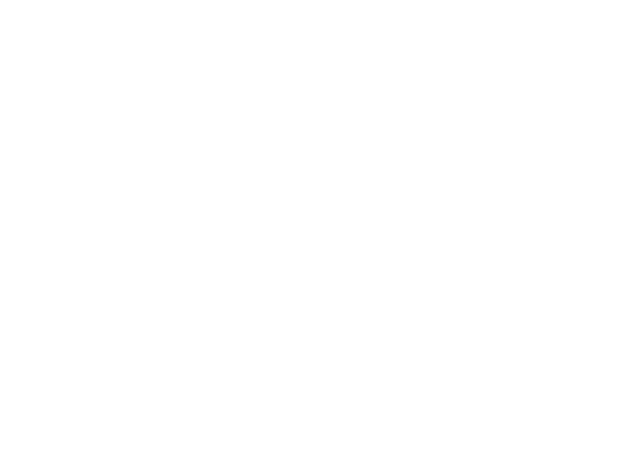
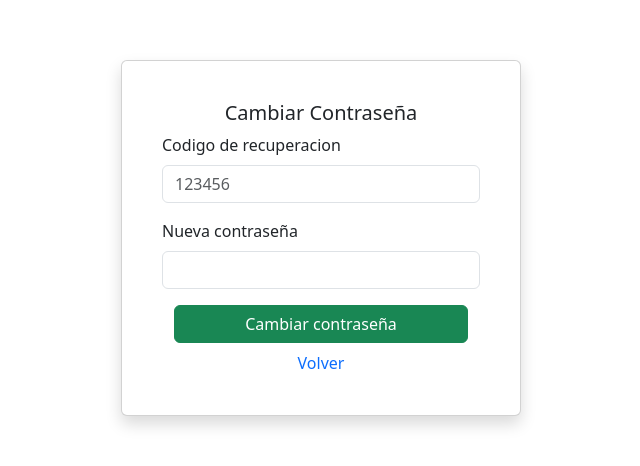
Before and after one commit to franjavi96a/Client_Login_PERN, a React (Vite) app: page /recover-password in a window 1280 px wide. Before the commit this address had no page. Shown: the part 162-628 px from the top of the page, without its empty margins (319-959 px from the left). Built offline with nearby package versions, Linux system fonts and the light colour scheme.

Commit message:
feature/recueperar contrseña por codigo de seguridad

```diff
--- a/src/App.jsx
+++ b/src/App.jsx
@@ -4,6 +4,8 @@
 import Register from "./components/Register";
 import DashboardAdmin from "./components/DashboardAdmin";
 import DashboardEmpleado from "./components/DashboardEmpleado";
+import ResetPassword from "./components/ResetPassword";
+import RecoverPassword from "./components/RecoverPassword";
 
 function App() {
   return (
@@ -13,6 +15,8 @@
         <Route path="/register" element={<Register />} />
         <Route path="/dashboardAdmin" element={<DashboardAdmin />} />
         <Route path="/dashboardEmpleado" element={<DashboardEmpleado />} />
+        <Route path="/reset-password" element={<ResetPassword />} />
+        <Route path="/recover-password" element={<RecoverPassword />} />
       </Routes>
     </Router>
   );
--- a/src/components/Login.jsx
+++ b/src/components/Login.jsx
@@ -44,7 +44,9 @@
     };
 
     return (
-        <div className="container mt-5">
+        <div className="container d-flex justify-content-center align-items-center" style={{ minHeight: '100vh', backgroundColor: '#f8f9fa' }}  >
+            <div className="card shadow p-4" style={{ maxWidth: '400px', width: '100%' }}>
+                <div className="card-body">
                     <h2>Login</h2>
                     {errorMessage && (
                         <div className="alert alert-danger" role="alert">
@@ -74,10 +76,16 @@
                                 required
                             />
                         </div>
-                <button type="submit" className="btn btn-primary" disabled={loading}>
+                        <div className="container d-flex flex-column align-items-center mt-3 gap-3">
+                            <button type="submit" className="btn btn-primary w-100" disabled={loading}>
                                 {loading ? 'Cargando...' : 'Login'}
                             </button>
+                            <a href="/reset-password" className="text-decoration-none">¿Olvidaste tu contraseña?</a>
+                        </div>
+
                     </form>
+                </div>
+            </div>
         </div>
     )
 }
--- /dev/null
+++ b/src/components/RecoverPassword.jsx
@@ -0,0 +1,75 @@
+import { useState } from 'react'
+import axios from 'axios';
+import { Link } from 'react-router-dom';
+
+export default function RecoverPassword() {
+
+    const [token, setToken] = useState('');
+    const [newPassword, setNewPassword] = useState('');
+    const [errorMessage, setErrorMessage] = useState('');
+    const [loading, setLoading] = useState(false);
+
+    const handleSubmit = async (e) => {
+        e.preventDefault();
+        setErrorMessage('');
+        setLoading(true);
+        try {
+            await axios.put(`${import.meta.env.VITE_API_URL}/reset-password`, { token, newPassword });
+            alert('Contraseña cambiada exitosamente');
+            setToken('');
+            setNewPassword('');
+            window.location.href = '/';
+        } catch (error) {
+            setErrorMessage('Error al cambiar la contraseña');
+            console.log(error);
+        } finally {
+            setLoading(false);
+        }
+    };
+
+    return (
+        <div className="container d-flex justify-content-center align-items-center" style={{ minHeight: '100vh' }}>
+            <div className="card shadow p-4" style={{ maxWidth: '400px', width: '100%' }}>
+                <div className="card-body">
+                    <h5 className="card-title text-center">Cambiar Contraseña</h5>
+                    {errorMessage && (
+
+                        <div className='alert alert-danger' role='alert'>{errorMessage}</div>
+
+                    )}
+                    <form onSubmit={handleSubmit}>
+                        <div className="mb-3">
+                            <label htmlFor="token" className="form-label">Codigo de recuperacion</label>
+                            <input
+                                type="text"
+                                className="form-control"
+                                id="token"
+                                placeholder='123456'
+                                onChange={(e) => setToken(e.target.value)}
+                                required />
+                        </div>
+                        <div className="mb-3">
+                            <label htmlFor="newPassword" className="form-label">Nueva contraseña</label>
+                            <input
+                                type="password"
+                                className="form-control"
+                                id="newPassword"
+                                onChange={(e) => setNewPassword(e.target.value)}
+                                required />
+                        </div>
+                        <div className="container d-flex flex-column align-items-center mt-2 gap-2">
+                            <button
+                                type="submit"
+                                className="btn btn-success w-100"
+                                disabled={loading}
+                            >
+                                {loading ? 'Cambiando contraseña...' : 'Cambiar contraseña'}
+                            </button>
+                            <a href="/" className="text-decoration-none">Volver</a>
+                        </div>
+                    </form>
+                </div>
+            </div>
+        </div >
+    )
+}
--- /dev/null
+++ b/src/components/ResetPassword.jsx
@@ -0,0 +1,58 @@
+import { useState } from 'react'
+import axios from 'axios'
+
+
+export default function ResetPassword() {
+
+    const [email, setEmail] = useState("");
+    const [errorMessage, setErrorMessage] = useState("");
+    const [loading, setLoading] = useState(false);
+
+
+    const handleSubmit = async (e) => {
+        e.preventDefault();
+        setErrorMessage('');
+        setLoading(true);
+        try {
+            await axios.post(import.meta.env.VITE_API_URL + '/recover-password', { email });
+            alert('Correo de recuperación enviado exitosamente');
+        } catch (error) {
+            setErrorMessage('Email no encontrado');
+            console.error(error);
+        } finally {
+            setLoading(false);
+        }
+    }
+
+    return (
+        <div className="container d-flex justify-content-center align-items-center" style={{ minHeight: '100vh' }}>
+            <div className="card shadow p-4" style={{ maxWidth: '400px', width: '100%' }}>
+                <div className="card-body">
+                    <h5 className="card-title text-center">Recuperar Contraseña</h5>
+                    {errorMessage && (
+                        <div className='alert alert-danger' role='alert'>{errorMessage}</div>
+                    )}
+                    <form onSubmit={handleSubmit}>
+                        <div className="mb-3">
+                            <label htmlFor="email" className="form-label">Email</label>
+                            <input type="email" className="form-control" id="email" placeholder="Introduce tu email" value={email} onChange={(e) => setEmail(e.target.value)} required />
+                        </div>
+                        <div className="container d-flex flex-column align-items-center mt-2 gap-2">
+                            <button type="submit" className="btn btn-primary w-100" disabled={loading}>
+                                {loading ? 'Enviando...' : 'Enviar'}
+                            </button>
+
+                            <a href="/recover-password" className="btn btn-outline-secondary w-100">
+                                Tengo un código
+                            </a>
+
+                            <a href="/" className="text-decoration-none">Volver</a>
+                        </div>
+
+                    </form>
+                </div>
+            </div>
+        </div>
+
+    )
+}
```
Lines whose indentation alone changed are shown as unchanged.
